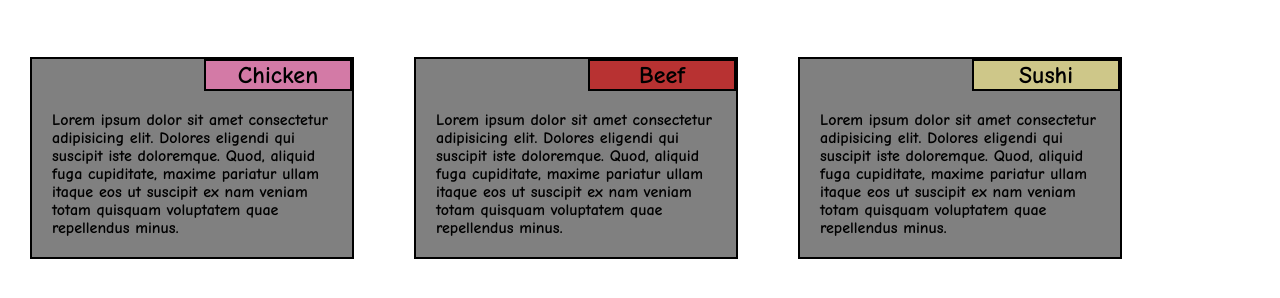
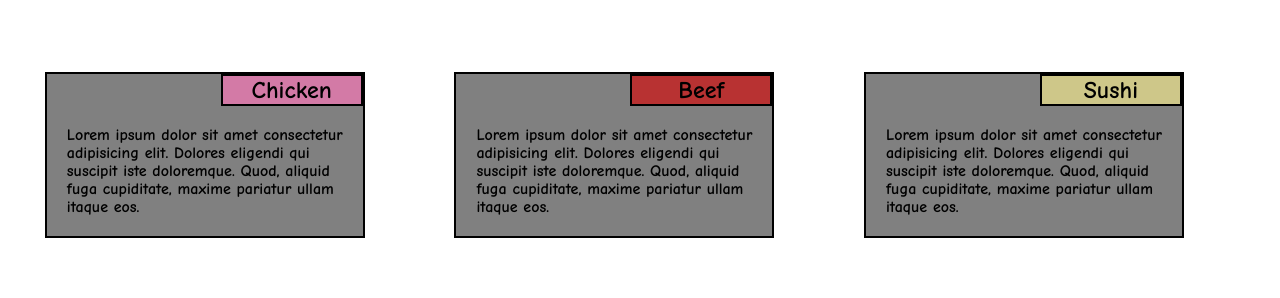
Before and after one commit to Eugene015/module2-result, a plain HTML site: page index.html in a window 1280 px wide. Shown: the part 70-368 px from the top of the page. Drawn offline with Linux system fonts and the light colour scheme.

Commit message:
semi-final

```diff
--- a/css/styles.css
+++ b/css/styles.css
@@ -1,8 +1,9 @@
 @import url('https://fonts.googleapis.com/css2?family=Comic+Neue:wght@300;700&display=swap');
 
 * {
-    margin: 0;
-    padding: 0;
+  box-sizing: border-box;
+  margin: 0;
+  padding: 0;
 }
 
 body {
@@ -15,23 +16,29 @@ h1 {
 }
 
 p {
-    clear: right;
     font-weight: 900;
     padding: 20px;
+
 }
 
-section {
+.row {
+  width: 100%;
+}
+
+.card {
     border: 2px solid #000;
     background-color: gray;
-    width: 30%;
-    margin: 30px;
+    width: 90%;
+    margin: 30px auto;
 }
+
 
 .label  {
     border: 2px solid #000;
     text-align: center;
     width: 45%;
-    float: right;
+    position: relative;
+    left: 55%;
 }
 
 .chicken    {
@@ -46,15 +53,12 @@ section {
     background-color: rgb(206, 199, 137);
 }
 
-/* Simple Responsive Framework. */
-.row {
-    width: 100%;
-  }
-
   /********** Large devices only **********/
-  @media (min-width: 992px) {
+  @media (min-width: 992px)
+  {
     .col-lg-1, .col-lg-2, .col-lg-3, .col-lg-4, .col-lg-5, .col-lg-6, .col-lg-7, .col-lg-8, .col-lg-9, .col-lg-10, .col-lg-11, .col-lg-12 {
       float: left;
+      margin: 3.5%;
     }
     .col-lg-1 {
       width: 8.33%;
@@ -64,7 +68,8 @@ section {
     }
     .col-lg-3 {
       width: 25%;
-    }
+      }
+
     .col-lg-4 {
       width: 33.33%;
     }
@@ -88,6 +93,7 @@ section {
     }
     .col-lg-11 {
       width: 91.66%;
+
     }
     .col-lg-12 {
       width: 100%;
@@ -95,7 +101,9 @@ section {
   }
 
   /********** Medium devices only **********/
-  @media (min-width: 768px) and (max-width: 991px) {
+  @media (min-width: 768px) and (max-width: 991px)
+
+  {
     .col-md-1, .col-md-2, .col-md-3, .col-md-4, .col-md-5, .col-md-6, .col-md-7, .col-md-8, .col-md-9, .col-md-10, .col-md-11, .col-md-12 {
       float: left;
     }
@@ -113,6 +121,7 @@ section {
     }
     .col-md-5 {
       width: 41.66%;
+      margin: 20px;
     }
     .col-md-6 {
       width: 50%;
@@ -130,8 +139,15 @@ section {
       width: 83.33%;
     }
     .col-md-11 {
-      width: 91.66%;
+      width: 88.5%;
+      margin: 20px;
     }
+
+    section:last-child .label  {
+      width: 22%;
+      position: relative;
+      left: 78%;
+  }
     .col-md-12 {
       width: 100%;
     }
--- a/index.html
+++ b/index.html
@@ -8,40 +8,38 @@
     <title>Module2-result</title>
 </head>
 <body>
+    <div>
         <div class="row">
             <h1>Our Menu</h1>
-        <section class="col-lg-3 col-md-5">
+            <section class="card col-lg-3 col-md-5">
                 <div class="label chicken">
                     <h2>Chicken</h2>
                 </div>
                 <p>Lorem ipsum dolor sit amet consectetur adipisicing elit.
                     Dolores eligendi qui suscipit iste doloremque. Quod,
                     aliquid fuga cupiditate, maxime pariatur ullam itaque
-                eos ut suscipit ex nam veniam totam quisquam voluptatem
-                quae repellendus minus.</p>
+                    eos.</p>
             </section>
-        <section class="col-lg-3 col-md-5">
+            <section class="card col-lg-3 col-md-5">
                 <div class="label beef">
                     <h2>Beef</h2>
                 </div>
                 <p>Lorem ipsum dolor sit amet consectetur adipisicing elit.
                     Dolores eligendi qui suscipit iste doloremque. Quod,
                     aliquid fuga cupiditate, maxime pariatur ullam itaque
-                eos ut suscipit ex nam veniam totam quisquam voluptatem
-                quae repellendus minus.</p>
+                    eos.</p>
             </section>
-        <section class="col-lg-3 col-md-11">
+            <section class="card col-lg-3 col-md-11">
                 <div class="label sushi">
                     <h2>Sushi</h2>
                 </div>
                 <p>Lorem ipsum dolor sit amet consectetur adipisicing elit.
                     Dolores eligendi qui suscipit iste doloremque. Quod,
                     aliquid fuga cupiditate, maxime pariatur ullam itaque
-                eos ut suscipit ex nam veniam totam quisquam voluptatem
-                quae repellendus minus.</p>
+                    eos.</p>
 
             </section>
         </div>
-</container>
+    </div>
 </body>
 </html>
```
Lines whose indentation alone changed are shown as unchanged.
